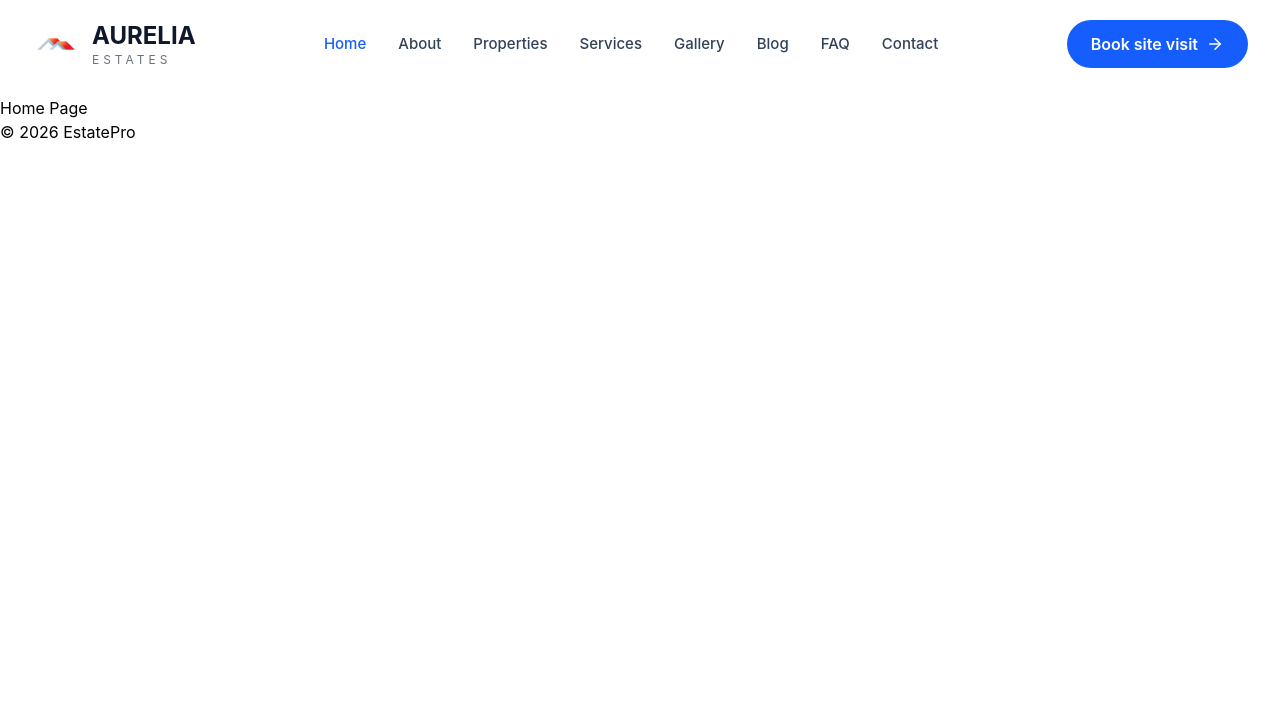
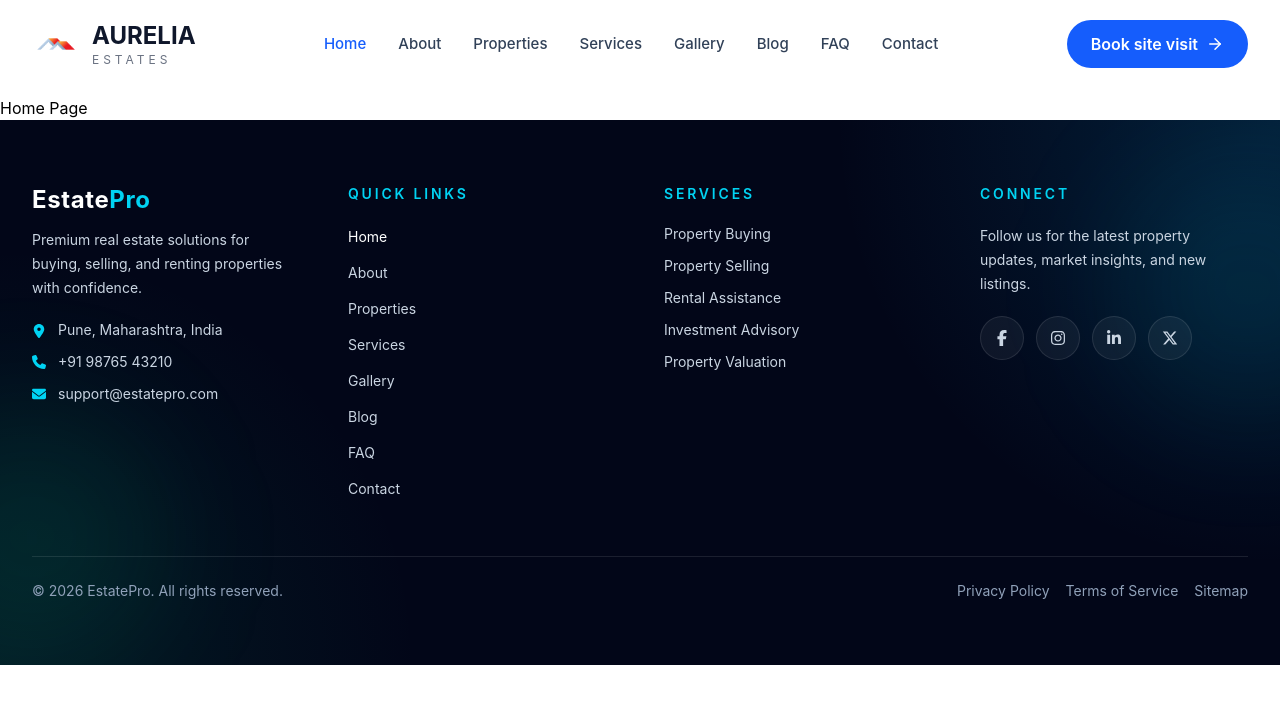
Before and after one commit to Amey5328/real-estate-company, a React (Vite) app: page / in a window 1280 px wide. Shown: the top 704 px of the page. Built offline with nearby package versions, Linux system fonts and the light colour scheme.

Commit message:
Refactor Footer component with Framer Motion animations

```diff
--- a/src/components/layout/Footer.jsx
+++ b/src/components/layout/Footer.jsx
@@ -1,7 +1,177 @@
+import { NavLink } from "react-router-dom";
+import { motion } from "framer-motion";
+import {
+  FaFacebookF,
+  FaInstagram,
+  FaLinkedinIn,
+  FaXTwitter,
+  FaLocationDot,
+  FaPhone,
+  FaEnvelope,
+} from "react-icons/fa6";
+
+const container = {
+  hidden: { opacity: 0 },
+  show: {
+    opacity: 1,
+    transition: {
+      staggerChildren: 0.12,
+      delayChildren: 0.15,
+    },
+  },
+};
+
+const item = {
+  hidden: { opacity: 0, y: 20 },
+  show: {
+    opacity: 1,
+    y: 0,
+    transition: { duration: 0.6, ease: "easeOut" },
+  },
+};
+
 const Footer = () => {
+  const links = [
+    { name: "Home", path: "/" },
+    { name: "About", path: "/about" },
+    { name: "Properties", path: "/properties" },
+    { name: "Services", path: "/services" },
+    { name: "Gallery", path: "/gallery" },
+    { name: "Blog", path: "/blog" },
+    { name: "FAQ", path: "/faq" },
+    { name: "Contact", path: "/contact" },
+  ];
+
+  const socials = [
+    { icon: FaFacebookF, href: "#" },
+    { icon: FaInstagram, href: "#" },
+    { icon: FaLinkedinIn, href: "#" },
+    { icon: FaXTwitter, href: "#" },
+  ];
+
   return (
-    <footer>
-      <p>© 2026 EstatePro</p>
+    <footer className="relative overflow-hidden bg-slate-950 text-white">
+      <div className="pointer-events-none absolute inset-0 bg-[radial-gradient(circle_at_top_right,rgba(14,165,233,0.16),transparent_32%),radial-gradient(circle_at_bottom_left,rgba(16,185,129,0.12),transparent_30%)]" />
+      <div className="pointer-events-none absolute -right-24 top-10 h-64 w-64 rounded-full bg-cyan-400/10 blur-3xl" />
+      <div className="pointer-events-none absolute -left-24 bottom-0 h-64 w-64 rounded-full bg-emerald-400/10 blur-3xl" />
+
+      <motion.div
+        variants={container}
+        initial="hidden"
+        whileInView="show"
+        viewport={{ once: true, amount: 0.2 }}
+        className="relative mx-auto max-w-7xl px-6 py-16 lg:px-8"
+      >
+        <div className="grid gap-12 md:grid-cols-2 lg:grid-cols-4">
+          <motion.div variants={item} className="space-y-5">
+            <div>
+              <h3 className="text-2xl font-bold tracking-wide">
+                Estate<span className="text-cyan-400">Pro</span>
+              </h3>
+              <p className="mt-3 max-w-sm text-sm leading-6 text-slate-300">
+                Premium real estate solutions for buying, selling, and renting properties with confidence.
+              </p>
+            </div>
+
+            <div className="space-y-3 text-sm text-slate-300">
+              <div className="flex items-start gap-3">
+                <FaLocationDot className="mt-1 text-cyan-400" />
+                <span>Pune, Maharashtra, India</span>
+              </div>
+              <div className="flex items-center gap-3">
+                <FaPhone className="text-cyan-400" />
+                <span>+91 98765 43210</span>
+              </div>
+              <div className="flex items-center gap-3">
+                <FaEnvelope className="text-cyan-400" />
+                <span>support@estatepro.com</span>
+              </div>
+            </div>
+          </motion.div>
+
+          <motion.div variants={item}>
+            <h4 className="mb-5 text-sm font-semibold uppercase tracking-[0.2em] text-cyan-400">
+              Quick Links
+            </h4>
+            <ul className="space-y-3">
+              {links.map((link) => (
+                <li key={link.name}>
+                  <NavLink
+                    to={link.path}
+                    className={({ isActive }) =>
+                      `group relative inline-block text-sm transition-colors duration-300 ${
+                        isActive ? "text-white" : "text-slate-300 hover:text-white"
+                      }`
+                    }
+                  >
+                    <span className="relative">
+                      {link.name}
+                      <span className="absolute -bottom-1 left-0 h-px w-0 bg-cyan-400 transition-all duration-300 group-hover:w-full" />
+                    </span>
+                  </NavLink>
+                </li>
+              ))}
+            </ul>
+          </motion.div>
+
+          <motion.div variants={item}>
+            <h4 className="mb-5 text-sm font-semibold uppercase tracking-[0.2em] text-cyan-400">
+              Services
+            </h4>
+            <ul className="space-y-3 text-sm text-slate-300">
+              <li className="transition-colors duration-300 hover:text-white">Property Buying</li>
+              <li className="transition-colors duration-300 hover:text-white">Property Selling</li>
+              <li className="transition-colors duration-300 hover:text-white">Rental Assistance</li>
+              <li className="transition-colors duration-300 hover:text-white">Investment Advisory</li>
+              <li className="transition-colors duration-300 hover:text-white">Property Valuation</li>
+            </ul>
+          </motion.div>
+
+          <motion.div variants={item}>
+            <h4 className="mb-5 text-sm font-semibold uppercase tracking-[0.2em] text-cyan-400">
+              Connect
+            </h4>
+            <p className="mb-5 text-sm leading-6 text-slate-300">
+              Follow us for the latest property updates, market insights, and new listings.
+            </p>
+
+            <div className="flex items-center gap-3">
+              {socials.map(({ icon: Icon, href }, index) => (
+                <motion.a
+                  key={index}
+                  href={href}
+                  whileHover={{ y: -4, scale: 1.05 }}
+                  whileTap={{ scale: 0.95 }}
+                  transition={{ type: "spring", stiffness: 300, damping: 18 }}
+                  className="flex h-11 w-11 items-center justify-center rounded-full border border-white/10 bg-white/5 text-slate-300 transition-colors duration-300 hover:border-cyan-400 hover:bg-cyan-400 hover:text-slate-950"
+                >
+                  <Icon className="text-base" />
+                </motion.a>
+              ))}
+            </div>
+          </motion.div>
+        </div>
+
+        <motion.div
+          variants={item}
+          className="mt-14 border-t border-white/10 pt-6"
+        >
+          <div className="flex flex-col gap-4 text-sm text-slate-400 md:flex-row md:items-center md:justify-between">
+            <p>© 2026 EstatePro. All rights reserved.</p>
+            <div className="flex flex-wrap gap-4">
+              <a href="#" className="transition-colors duration-300 hover:text-white">
+                Privacy Policy
+              </a>
+              <a href="#" className="transition-colors duration-300 hover:text-white">
+                Terms of Service
+              </a>
+              <a href="#" className="transition-colors duration-300 hover:text-white">
+                Sitemap
+              </a>
+            </div>
+          </div>
+        </motion.div>
+      </motion.div>
     </footer>
   );
 };
```
